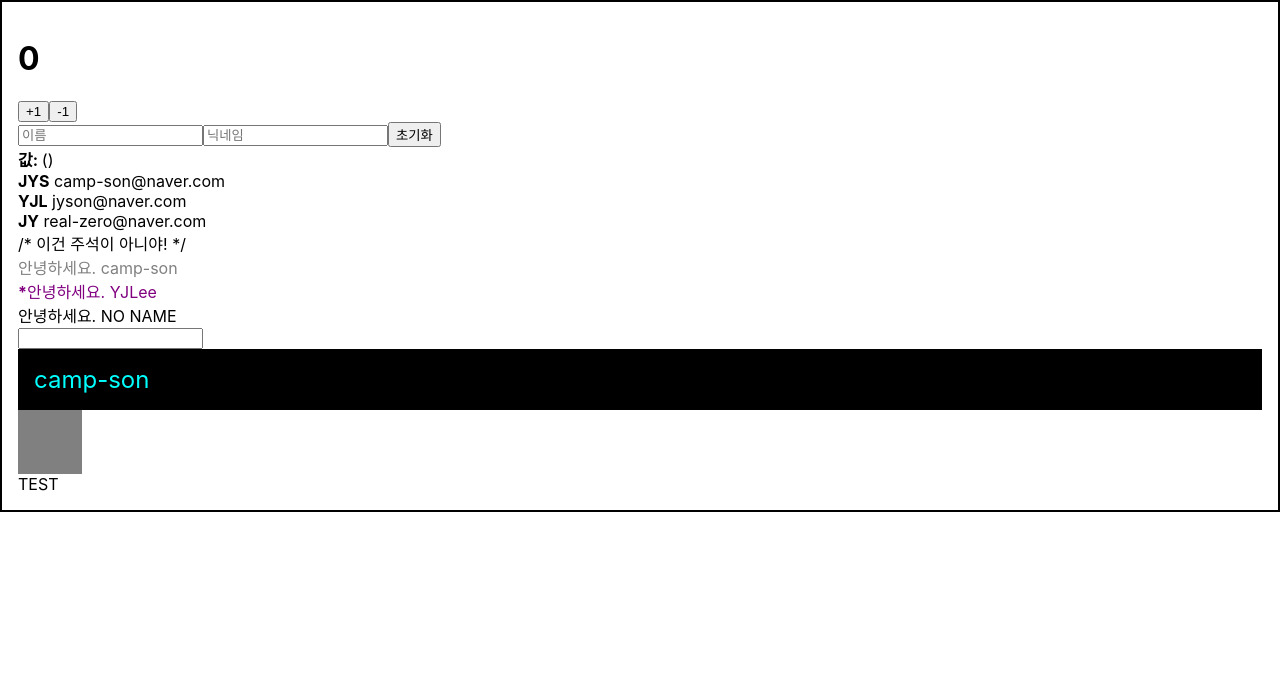
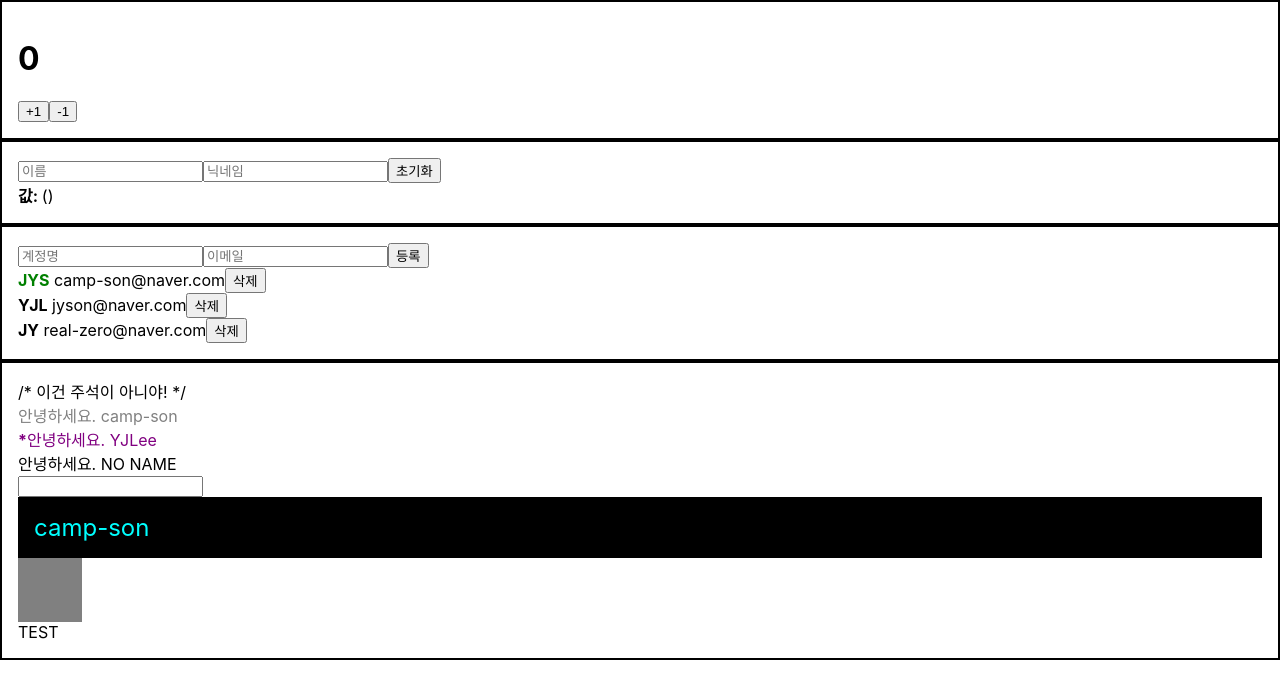
Before and after one commit to camp-son/react-practice, a React (Create React App) app: page / in a window 1280 px wide. Shown: the top 698 px of the page. Built offline with nearby package versions, Linux system fonts and the light colour scheme.

Commit message:
배열과 상태관리

```diff
--- a/src/04.UserList.js
+++ b/src/04.UserList.js
@@ -1,33 +1,16 @@
-function User({user}) {
+function User({user, onRemove, onToggle}) {
 	return (
 		<div>
-			<b>{user.username}</b> <span>{user.email}</span>
+			<b style={{cursor: 'pointer', color: user.active ? 'green' : 'black'}} onClick={() => onToggle(user.id)}>{user.username}</b> <span>{user.email}</span>
+			<button onClick={() => onRemove(user.id)}>삭제</button>
 		</div>
 	);
 }
 
-export default function UserList() {
-	const users = [
-		{
-			id: 'camp-son',
-			username: 'JYS',
-			email: 'camp-son@naver.com'
-		},
-		{
-			id: 'jyson',
-			username: 'YJL',
-			email: 'jyson@naver.com'
-		},
-		{
-			id: 'real-zero',
-			username: 'JY',
-			email: 'real-zero@naver.com'
-		}
-	];
-
+export default function UserList({users, onRemove, onToggle}) {
 	return (
 		<div>
-			{users.map(user => <User user={user} key={user.id}/>)}
+			{users.map(user => <User user={user} key={user.id} onRemove={onRemove} onToggle={onToggle}/>)}
 		</div>
 	);
 }
--- /dev/null
+++ b/src/05.CreateUser.js
@@ -0,0 +1,11 @@
+import React from 'react';
+
+export default function CreateUser({username, email, onChange, onCreate}) {
+	return (
+		<div>
+			<input type="text" name="username" placeholder="계정명" value={username} onChange={onChange}/>
+			<input type="text" name="email" placeholder="이메일" value={email} onChange={onChange}/>
+			<button onClick={onCreate}>등록</button>
+		</div>
+	);
+}
--- a/src/App.js
+++ b/src/App.js
@@ -1,10 +1,11 @@
 import './App.css';
-import React from 'react';
+import React, {useState, useRef} from 'react';
 import Hello from './00.Hello';
 import Wrapper from './01.Wrapper';
 import Counter from './02.Counter';
 import InputSample from './03.InputSample';
 import UserList from './04.UserList';
+import CreateUser from './05.CreateUser';
 
 function App() {
 	const name = 'camp-son';
@@ -15,13 +16,84 @@ function App() {
 		padding: '1rem'
 	};
 	const divTag = <div>TEST</div>;
+
+	const [users, setUsers] = useState([
+		{
+			id: 1,
+			username: 'JYS',
+			email: 'camp-son@naver.com',
+			active: true
+		},
+		{
+			id: 2,
+			username: 'YJL',
+			email: 'jyson@naver.com',
+			active: false
+		},
+		{
+			id: 3,
+			username: 'JY',
+			email: 'real-zero@naver.com',
+			active: false
+		}
+	]);
+
+	const nextId = useRef(4);
+
+	const [user, setUser] = useState({
+		username: '',
+		email: ''
+	});
+
+	const {username, email} = user;
+
+	const onCreate = () => {
+		const user = {
+			id: nextId.current,
+			username,
+			email
+		};
+
+		setUsers(users => [...users, user]);
+
+		setUser({
+			username: '',
+			email: ''
+		})
+		nextId.current++;
+	};
+
+	const onRemove = (userId) => {
+		setUsers(users => users.filter(({id}) => id !== userId));
+	};
+
+	const onToggle = (userId) => {
+		setUsers(users => users.map((user) => (user.id === userId ? {...user, active: !user.active} : user)))
+	}
+
+	const onChange = (e) => {
+		const {name, value} = e.target;
+
+		setUser(prev => ({
+			...prev,
+			[name]: value
+		}));
+	}
+
 	return (
 		// Fragment
-		// <>
+		<>
 			<Wrapper>
 				<Counter/>
+			</Wrapper>
+			<Wrapper>
 				<InputSample />
-			<UserList/>
+			</Wrapper>
+			<Wrapper>
+				<CreateUser username={username} email={email} onChange={onChange} onCreate={onCreate}/>
+				<UserList users={users} onRemove={onRemove} onToggle={onToggle}/>
+			</Wrapper>
+			<Wrapper>
 				{/* 이건 주석이야! */}
 				/* 이건 주석이 아니야! */
 				<Hello
@@ -47,7 +119,7 @@ function App() {
 
 				{divTag}
 			</Wrapper>
-		// </>
+		</>
 		// <h2>Hello</h2>
 		// <div></div>
 	);
```
Lines whose indentation alone changed are shown as unchanged.
